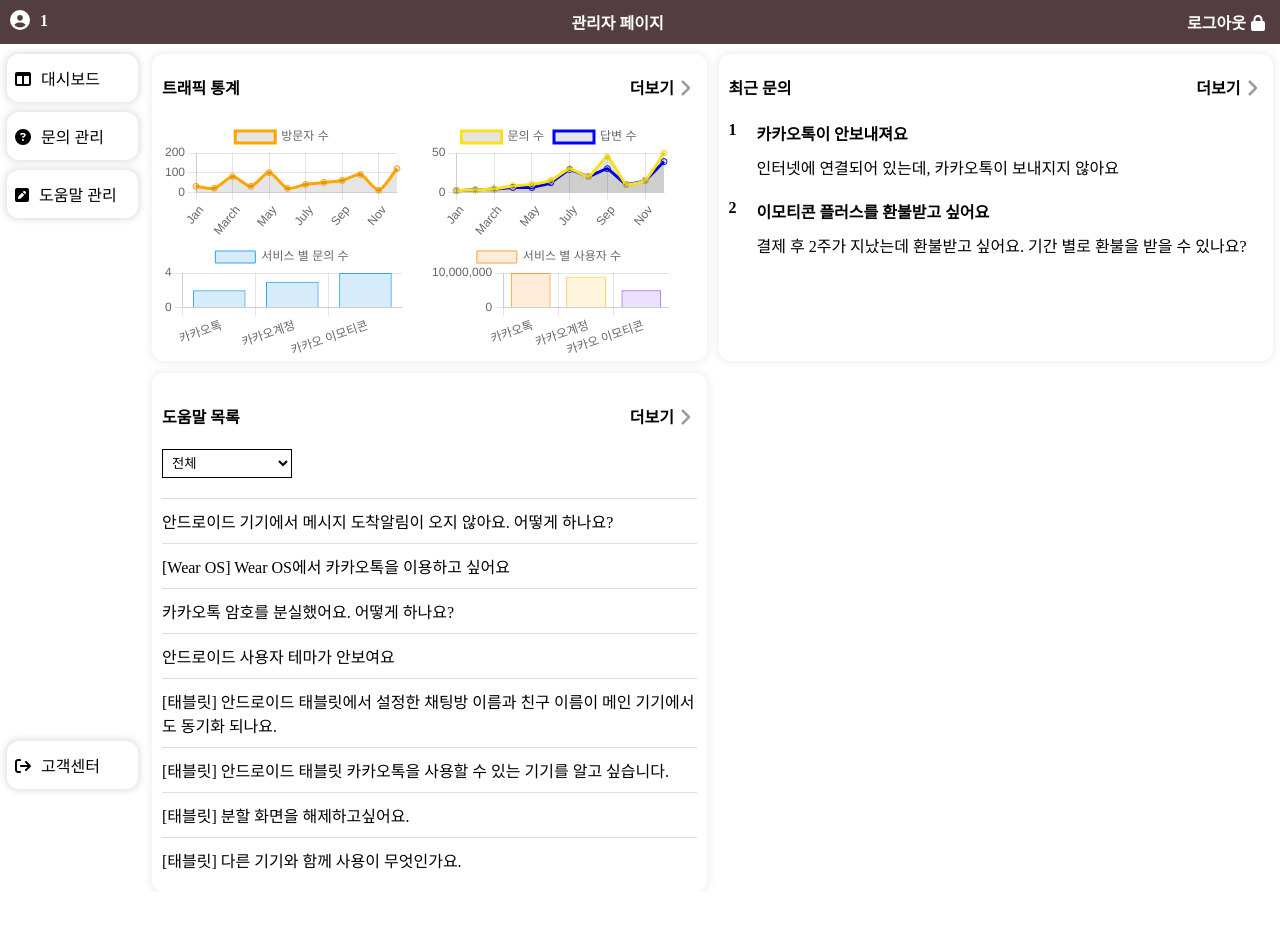
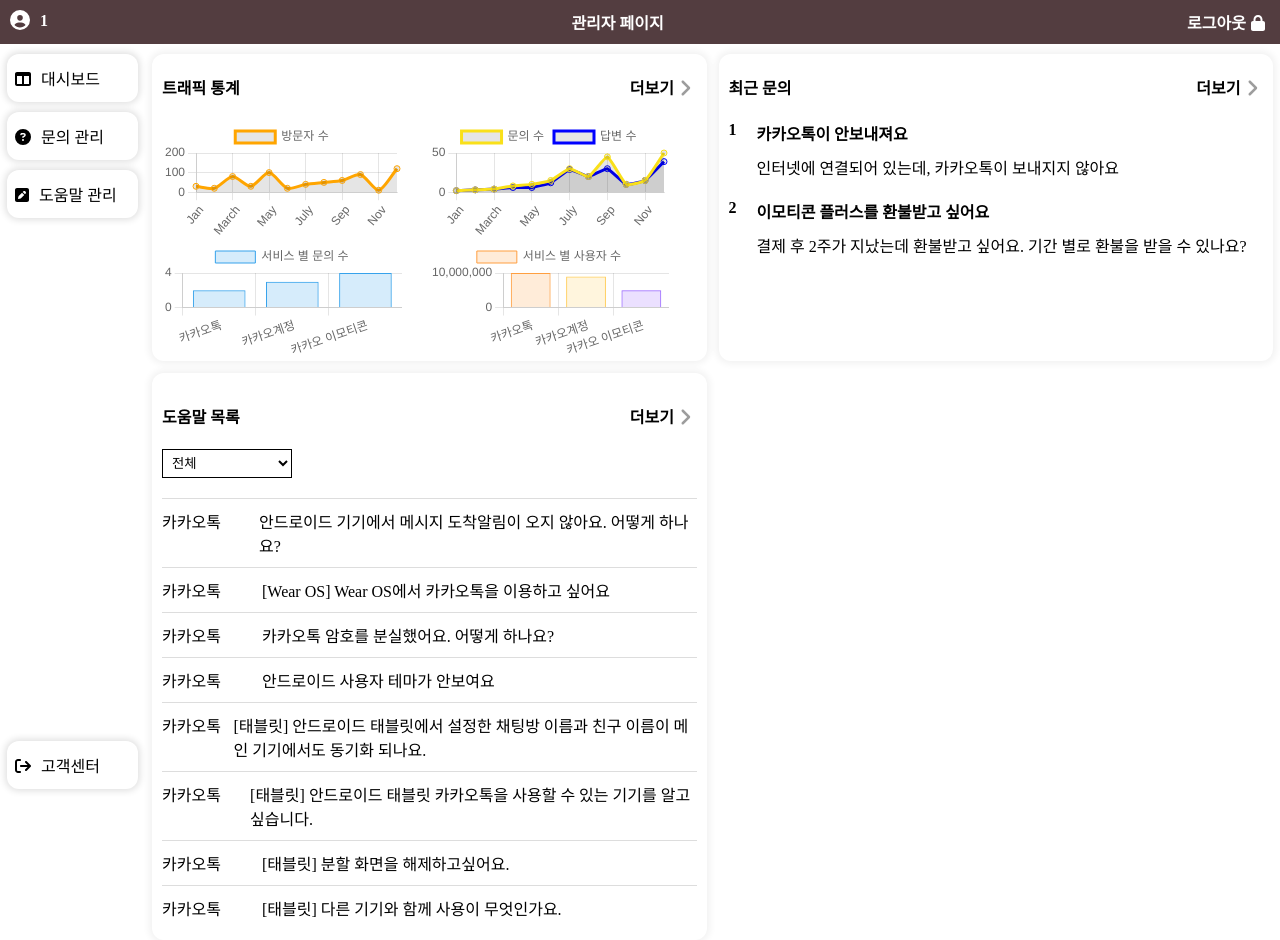
Before and after one commit to lyukidon/kakaoService, a React (Create React App) app: page /admin/dashboard in a window 1280 px wide. Before the commit the page ends 892 px from the top, so only its background shows below. Built offline with nearby package versions, Linux system fonts and the light colour scheme; sample sign-in values are in the browser's storage.

Commit message:
feat: /admin/faq 글 클릭 시 미리보기 추가

```diff
--- a/public/data/faq_temp.json
+++ b/public/data/faq_temp.json
@@ -70,7 +70,7 @@
             "platform_id": 1,
             "article_id": 0,
             "content": "안드로이드 기기에서 메시지 도착알림이 오지 않아요. 어떻게 하나요?",
-            "explain": "1. 휴대폰 설정에서"
+            "explain": "<i><strong>1. 휴대폰 설정에서</strong></i>"
         },
         {
             "service_id": 1,
--- a/src/components/admin/Article/Index.js
+++ b/src/components/admin/Article/Index.js
@@ -9,13 +9,15 @@
 
 // 관리자 컴포넌트
 function Article({
+    editor,
     faqData,
-    editor,
     activateEditor,
     setActivateEditor,
     articleId,
     setArticleId,
     setSingleArti,
+    preview,
+    setPreview
 }) {
     const [ids, setIds] = useState({
         service_id: 0,
@@ -90,8 +92,9 @@
                 return null;
         }
     };
-
-    // 수정 클릭 시
+    // 삭제 관련
+    const [chkTrash, setChkTrash] = useState(false);
+    // 도움말 버튼 클릭 시
     const handleEdit = (data) => {
         if (!activateEditor) {
             setActivateEditor(true);
@@ -100,6 +103,22 @@
         } else {
             if (articleId === data.article_id) {
                 setActivateEditor(false);
+                setArticleId(-1);
+            } else {
+                setArticleId(data.article_id);
+                setSingleArti({ ...data });
+            }
+        }
+    };
+
+    const handleFunc=(data, bool, setfunc)=>{
+        if (!bool) {
+            setfunc(true);
+            setArticleId(data.article_id);
+            setSingleArti({ ...data });
+        } else {
+            if (articleId === data.article_id) {
+                setfunc(false);
                 setArticleId(-1);
             } else {
                 setArticleId(data.article_id);
@@ -223,14 +242,19 @@
             <div>
                 {/* 도움말 목록 */}
                 <List
-                    handleEdit={handleEdit}
+                    handleFunc={handleFunc}
                     editor={editor}
+                    service={service && service}
                     activateEditor={activateEditor}
                     setActivateEditor={setActivateEditor}
                     article={article}
                     setArticle={setArticle}
                     articleId={articleId}
                     setArticleId={setArticleId}
+                    chkTrash={chkTrash}
+                    setChkTrash={setChkTrash}
+                    preview={preview}
+                    setPreview={setPreview}
                 />
             </div>
         </div>
--- a/src/components/admin/Article/List.js
+++ b/src/components/admin/Article/List.js
@@ -1,7 +1,15 @@
 import React, { useState } from "react";
 import { FontAwesomeIcon } from "@fortawesome/react-fontawesome";
 
-function Warning({ setChkTrash, article, setArticle, articleId }) {
+function Warning({
+    data,
+    handleFunc,
+    chkTrash,
+    setChkTrash,
+    article,
+    setArticle,
+    articleId,
+}) {
     return (
         <div className="warning">
             <div>삭제하시겠습니까?</div>
@@ -9,6 +17,7 @@
                 <button
                     type="button"
                     onClick={() => {
+                        handleFunc(data, chkTrash, setChkTrash);
                         setChkTrash(false);
                     }}
                 >
@@ -31,34 +40,65 @@
 }
 
 export default function List({
-    handleEdit,
+    handleFunc,
     editor,
+    service,
     activateEditor,
     setActivateEditor,
     article,
     setArticle,
     articleId,
     setArticleId,
+    chkTrash,
+    setChkTrash,
+    preview,
+    setPreview,
 }) {
-    const [chkTrash, setChkTrash] = useState(false);
     return (
         <>
             {article.map(
                 (c, i) =>
                     i < 8 && (
-                        <div key={c.article_id} className={c.article_id === articleId && activateEditor  ? "articleBox if-article-chosen" : "articleBox"}>
-                            <div className={editor && "if-editor-true"}>
+                        <div
+                            key={c.article_id}
+                            className={
+                                c.article_id === articleId
+                                    ? "articleBox if-article-chosen"
+                                    : "articleBox"
+                            }
+                        >
+                            <div className="badge">
+                                {service[c.service_id - 1].content}
+                            </div>
+                            <div
+                                role="button"
+                                tabIndex={0}
+                                className={
+                                    editor
+                                        ? "content if-editor-true"
+                                        : "content"
+                                }
+                                onClick={() => {
+                                    setPreview(!preview);
+                                    handleFunc(c, preview, setPreview);
+                                }}
+                                // onKeyDown={() => setPreview(!preview)}
+                            >
                                 {c.content}
                             </div>
                             {editor && (
-                                <div>
+                                <div className="articlebutton">
                                     {/* 수정버튼 */}
                                     <button
                                         type="button"
                                         className="edit"
                                         onClick={() => {
                                             setChkTrash(false);
-                                            handleEdit(c);
+                                            handleFunc(
+                                                c,
+                                                activateEditor,
+                                                setActivateEditor
+                                            );
                                         }}
                                     >
                                         <FontAwesomeIcon
@@ -73,7 +113,11 @@
                                         onClick={() => {
                                             setActivateEditor(false);
                                             setChkTrash(!chkTrash);
-                                            setArticleId(c.article_id);
+                                            handleFunc(
+                                                c,
+                                                chkTrash,
+                                                setChkTrash
+                                            );
                                         }}
                                     >
                                         <FontAwesomeIcon
@@ -83,10 +127,13 @@
                                     </button>
                                     {c.article_id === articleId && chkTrash && (
                                         <Warning
+                                            data={c}
+                                            chkTrash={chkTrash}
                                             setChkTrash={setChkTrash}
                                             article={article}
                                             setArticle={setArticle}
                                             articleId={articleId}
+                                            handleFunc={handleFunc}
                                         />
                                     )}
                                 </div>
--- a/src/components/admin/Editor/Index.js
+++ b/src/components/admin/Editor/Index.js
@@ -2,6 +2,7 @@
 import { CKEditor } from "@ckeditor/ckeditor5-react";
 import ClassicEditor from "@ckeditor/ckeditor5-build-classic";
 import { FontAwesomeIcon } from "@fortawesome/react-fontawesome";
+import Preview from "./Preview";
 
 function Warning({ setCancel, setActivateEditor }) {
     return (
@@ -34,13 +35,15 @@
     activateEditor,
     setActivateEditor,
     singleArti,
+    preview,
+    setPreview,
 }) {
     const [data, setData] = useState("");
     const [cancel, setCancel] = useState(false);
 
     return (
         <div className={activateEditor ? "editor" : "editor center"}>
-            {!activateEditor && (
+            {!activateEditor && !preview && (
                 <div className="request">
                     <strong>도움말을 선택해주세요</strong>
                 </div>
@@ -101,6 +104,7 @@
                     </div>
                 </>
             )}
+            {preview && <Preview singleArti={singleArti} />}
         </div>
     );
 }
--- /dev/null
+++ b/src/components/admin/Editor/Preview.js
@@ -0,0 +1,18 @@
+import React, { useEffect, useRef } from "react";
+
+function Preview({ singleArti }) {
+    const explainRef=useRef(null);
+    useEffect(()=>{
+        explainRef.current.innerHTML = singleArti.explain;
+    },[])
+    return (
+        <div>
+            <div>제목</div>
+            <div>{singleArti.content}</div>
+            <div>내용</div>
+            <div ref={explainRef} />
+        </div>
+    );
+}
+
+export default Preview;
--- a/src/routes/AdminFaq.js
+++ b/src/routes/AdminFaq.js
@@ -13,6 +13,8 @@
     // 수정 버튼 클릭 시 확인 및 데이터
     const [articleId, setArticleId] = useState(-1);
     const [singleArti, setSingleArti] = useState(null);
+    // 미리보기
+    const [preview, setPreview] = useState(false);
     return (
         <div>
             <Helmet>
@@ -31,14 +33,15 @@
                         setArticleId={setArticleId}
                         singleArti={singleArti}
                         setSingleArti={setSingleArti}
+                        preview={preview}
+                        setPreview={setPreview}
                     />
                     <Editor
                         activateEditor={activateEditor}
                         setActivateEditor={setActivateEditor}
-                        articleId={articleId}
-                        setArticleId={setArticleId}
                         singleArti={singleArti}
-                        setSingleArti={setSingleArti}
+                        preview={preview}
+                        setPreview={setPreview}
                     />
                 </div>
             </div>
--- a/src/scss/admin/article.scss
+++ b/src/scss/admin/article.scss
@@ -40,15 +40,20 @@
 .articleBox {
     display: flex;
     flex-direction: row;
-    justify-content: space-between;
+    // justify-content: space-between;
     padding: 10px 0px;
     border-top: 1px solid #dddddd;
     // 도움말
+    > .badge{
+        width: 100px;
+    }
+    > .articlebutton{
+        width: 65px;
+    }
     .if-editor-true {
         width: calc(100% - 85px);
     }
     .edit {
-        margin-right: 10px;
         background-color: #ffffff;
         border: none;
     }
```
Also changed, not shown: .eslintrc.js.
